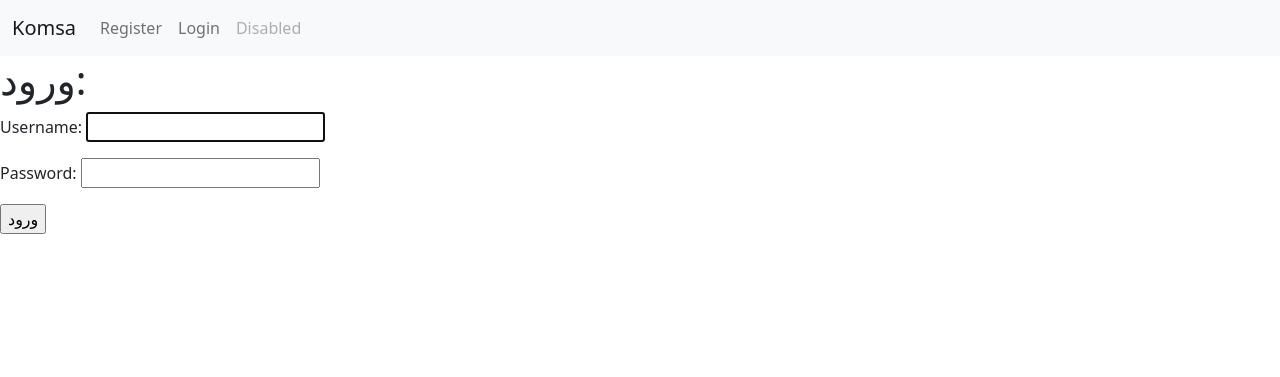
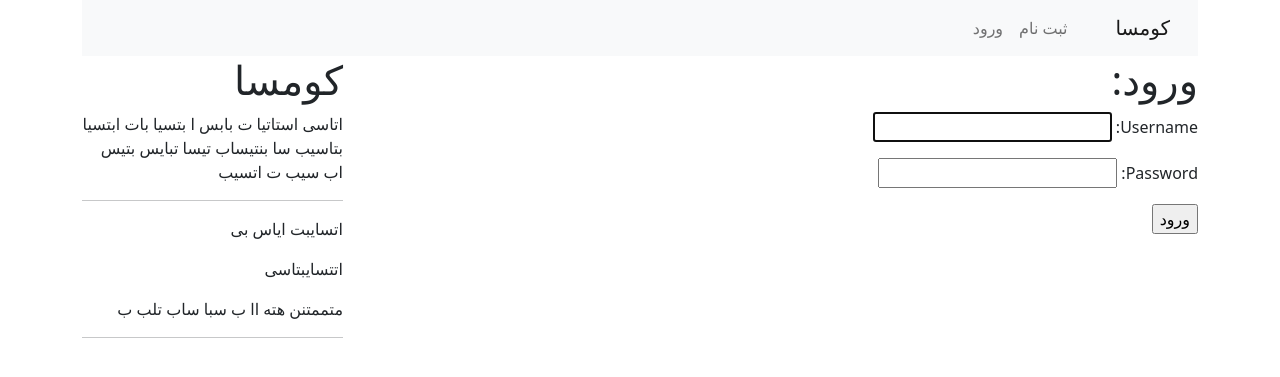
Before and after one commit to hb1113/komsa, a Django app: page /members/login/ in a window 1280 px wide. Shown: the top 377 px of the page. Run offline with Django 3.2, Linux system fonts and the light colour scheme; parts of the project's set-up code (start-up, migrations or seed data) failed here and were passed over; some libraries are stand-ins or nearby versions.

Commit message:
farsi label

```diff
--- a/templates/base.html
+++ b/templates/base.html
@@ -1,22 +1,23 @@
 <!DOCTYPE html>
-<html lang="en" dir="ltr">
+{% load static %}
+<html lang="en" dir="rtl">
   <head>
     <meta charset="utf-8">
     <title>
       {% block titleblock %}
         komsa
       {% endblock %}
-      <link href="https://cdn.jsdelivr.net/npm/bootstrap@5.0.0-beta3/dist/css/bootstrap.min.css" rel="stylesheet" integrity="sha384-eOJMYsd53ii+scO/bJGFsiCZc+5NDVN2yr8+0RDqr0Ql0h+rP48ckxlpbzKgwra6" crossorigin="anonymous">
-
     </title>
     <link href="https://cdn.jsdelivr.net/npm/bootstrap@5.0.0-beta3/dist/css/bootstrap.min.css" rel="stylesheet" integrity="sha384-eOJMYsd53ii+scO/bJGFsiCZc+5NDVN2yr8+0RDqr0Ql0h+rP48ckxlpbzKgwra6" crossorigin="anonymous">
-
+    <script src="https://cdn.jsdelivr.net/npm/bootstrap@5.0.0-beta3/dist/js/bootstrap.bundle.min.js" integrity="sha384-JEW9xMcG8R+pH31jmWH6WWP0WintQrMb4s7ZOdauHnUtxwoG2vI5DkLtS3qm9Ekf" crossorigin="anonymous"></script>
+    <link rel="stylesheet" href="https://pro.fontawesome.com/releases/v5.10.0/css/all.css" integrity="sha384-AYmEC3Yw5cVb3ZcuHtOA93w35dYTsvhLPVnYs9eStHfGJvOvKxVfELGroGkvsg+p" crossorigin="anonymous"/>
+    <link rel="stylesheet" href="{% static 'css/main.css' %}">
   </head>
   <body>
-
+    <div class="container">
       <nav class="navbar navbar-expand-lg navbar-light bg-light">
         <div class="container-fluid">
-        <a class="navbar-brand" href="/">Komsa</a>
+          <a class="navbar-brand" href="/">کومسا</a>
           <button class="navbar-toggler" type="button" data-bs-toggle="collapse" data-bs-target="#navbarNav" aria-controls="navbarNav" aria-expanded="false" aria-label="Toggle navigation">
             <span class="navbar-toggler-icon"></span>
           </button>
@@ -24,26 +25,50 @@
             <ul class="navbar-nav">
               {% if user.is_authenticated %}
                 <li class="nav-item">
-                <a class="nav-link active" aria-current="page" href="{% url 'logout' %}">Logout</a>
+                  <a class="nav-link active" aria-current="page" href="{% url 'logout' %}">خروج</a>
+                </li>
+                <li class="nav-item">
+                  <a class="nav-link disabled" href="#" tabindex="-1" aria-disabled="true">خێربەی: {{ user.first_name }}</a>
                 </li>
               {% else %}
                 <li class="nav-item">
-                <a class="nav-link" href="{% url 'members:register' %}">Register</a>
+                  <a class="nav-link" href="{% url 'members:register' %}">ثبت نام</a>
                 </li>
                 <li class="nav-item">
-                <a class="nav-link" href="{% url 'login' %}">Login</a>
+                  <a class="nav-link" href="{% url 'login' %}">ورود</a>
                 </li>
               {% endif %}
-            <li class="nav-item">
-              <a class="nav-link disabled" href="#" tabindex="-1" aria-disabled="true">Disabled</a>
-            </li>
+
             </ul>
           </div>
         </div>
       </nav>
+    </div>
+    <div class="container">
+      <div class="row">
+        <div class="col-sm-9">
+          {% block content %}
+          {% endblock %}
+        </div>
+        <div class="col-sm-3">
+          <div class="row">
+            <div class="col-12">
+              <h1>کومسا</h1>
+              <p>اتاسی استاتیا ت بابس ا بتسیا بات ابتسیا بتاسیب سا بنتیساب تیسا تبایس بتیس اب سیب ت اتسیب </p>
+              <hr>
+            </div>
+            <div class="col-12">
+              <p>اتسایبت ایاس بی </p>
+              <p>اتتسایبتاسی</p>
+              <p>متممتنن هته اا ب سبا ساب تلب ب</p>
+              <hr>
+            </div>
+          </div>
+        </div>
+      </div>
+    </div>
 
-    {% block content %}
-      base body
-    {% endblock %}
+
+
   </body>
 </html>
```
Lines whose indentation alone changed are shown as unchanged.
